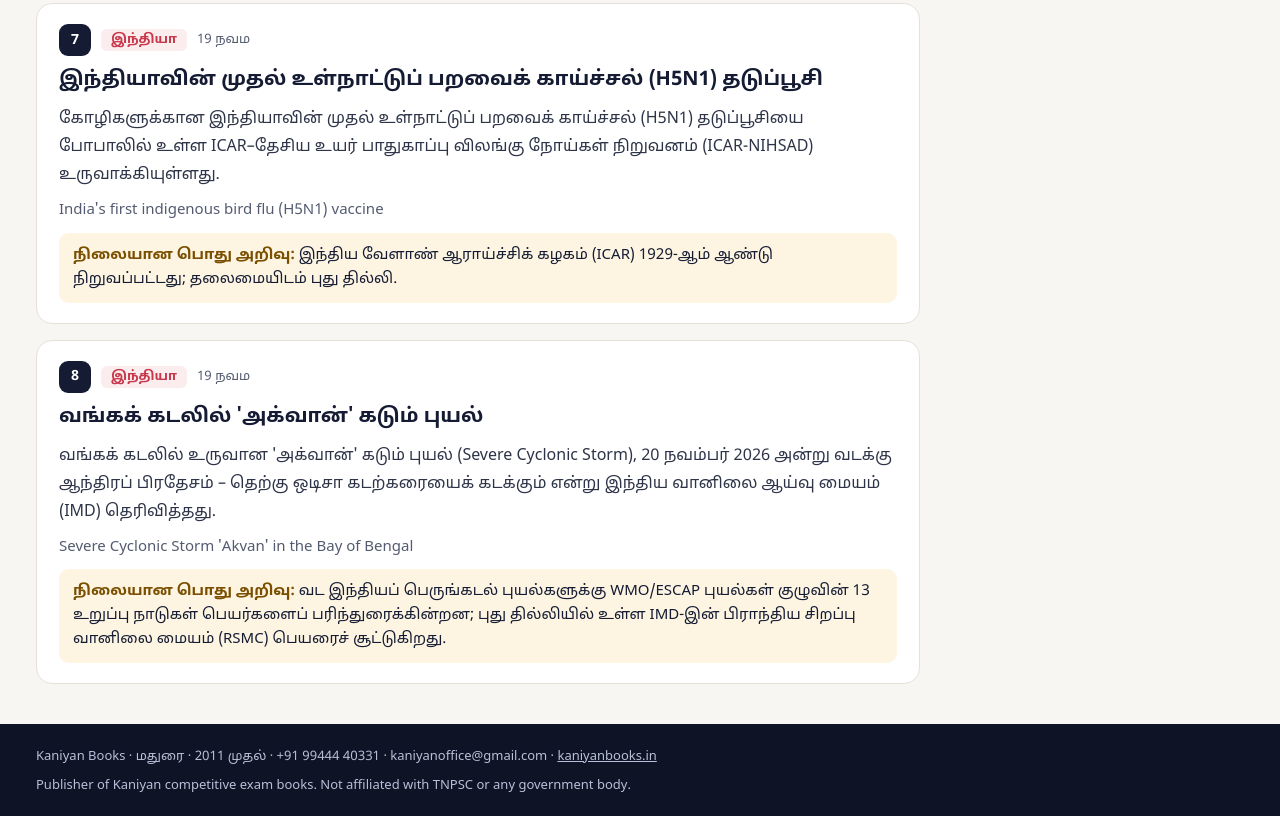
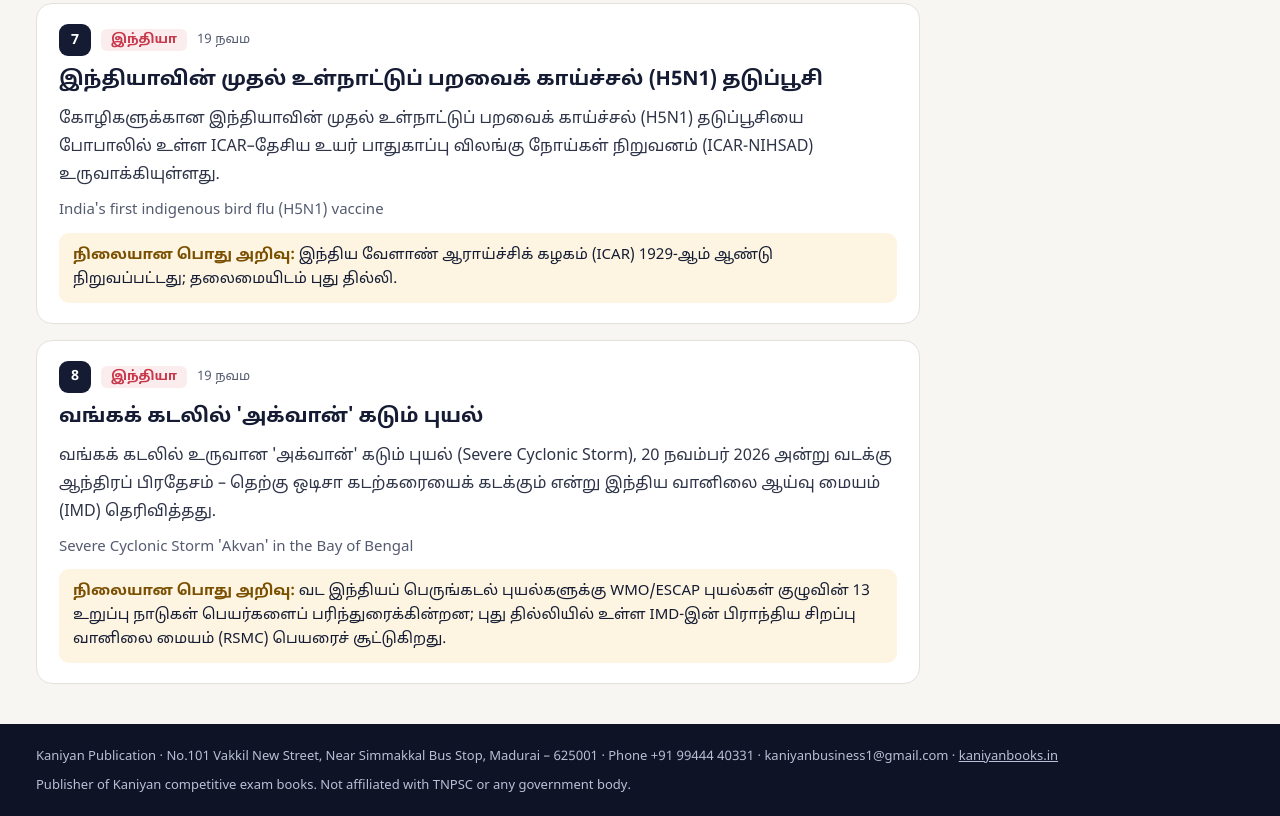
Before and after one commit to assoundararajan-lab/tnpsc-posts, a plain HTML site: page kaniyan/current-affairs/index.html in a window 1280 px wide. Shown: the part 2217-3033 px from the top of the page. Drawn offline with Linux system fonts and the light colour scheme; a web font is replaced by a local one.

Commit message:
Kaniyan page: use site footer address and email
Co-Authored-By: Claude Opus 5.5 <noreply@anthropic.com>
Claude-Session: https://claude.ai/code/session_01S5bssiarnrgsgr6y6MZSWm

```diff
--- a/kaniyan/current-affairs/index.html
+++ b/kaniyan/current-affairs/index.html
@@ -130,7 +130,7 @@ footer .wrap{padding-top:22px;padding-bottom:22px;display:flex;flex-wrap:wrap;ju
 </aside>
 </div>
 
-<footer><div class="wrap"><span>Kaniyan Books · மதுரை · 2011 முதல் · +91 99444 40331 · kaniyanoffice@gmail.com · <a href="https://www.kaniyanbooks.in" target="_blank" rel="noopener" style="color:inherit">kaniyanbooks.in</a></span><span>Publisher of Kaniyan competitive exam books. Not affiliated with TNPSC or any government body.</span></div></footer>
+<footer><div class="wrap"><span>Kaniyan Publication · No.101 Vakkil New Street, Near Simmakkal Bus Stop, Madurai – 625001 · Phone +91 99444 40331 · kaniyanbusiness1@gmail.com · <a href="https://www.kaniyanbooks.in" target="_blank" rel="noopener" style="color:inherit">kaniyanbooks.in</a></span><span>Publisher of Kaniyan competitive exam books. Not affiliated with TNPSC or any government body.</span></div></footer>
 
 <script>
 (function(){
```
Also changed, not shown: kaniyan/current-affairs/month.html (+1 -1 lines).
